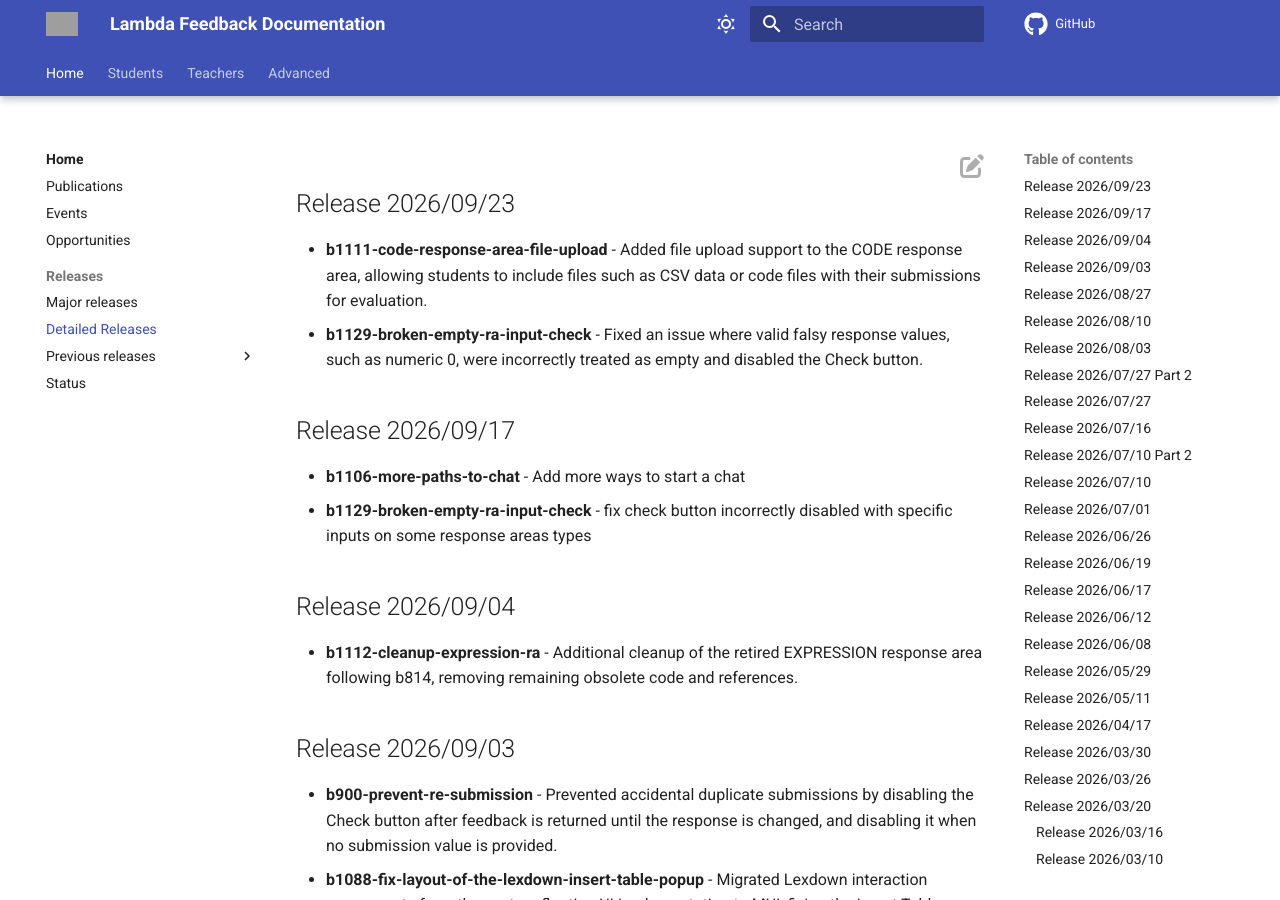
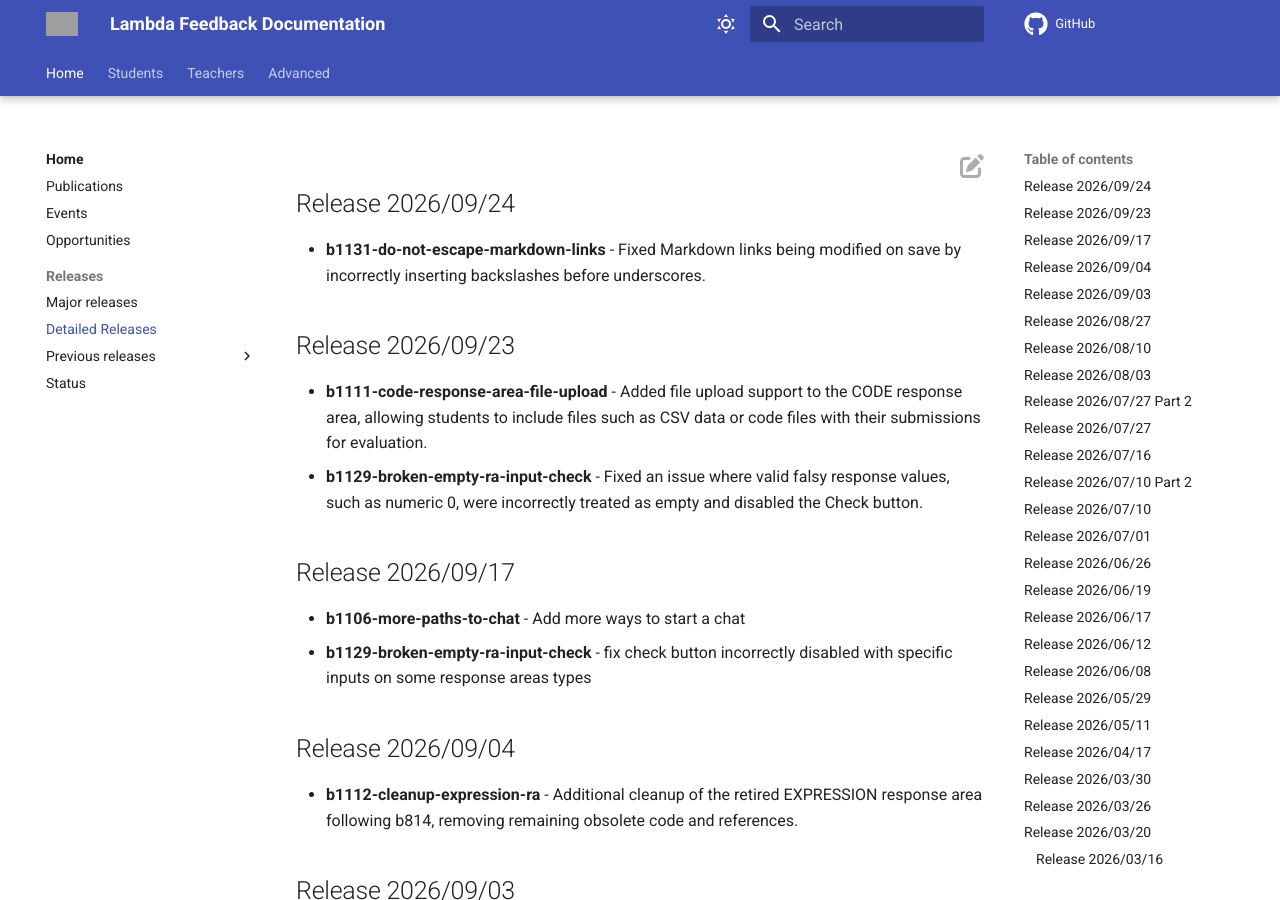
Before and after one commit to lambda-feedback/user-documentation, an MkDocs documentation site: the page built from docs/releases/detailed_releases.md, in a window 1280 px wide and 900 px high. Built offline with MkDocs 1.6.1 and Material for MkDocs 9.7.7, drawn with Linux system fonts in a browser that asks for light colours; comment, search, counter and statistics services are not loaded; grey boxes are pictures that could not be loaded.

Commit message:
Release 2026/09/24 added

```diff
--- a/docs/releases/detailed_releases.md
+++ b/docs/releases/detailed_releases.md
@@ -1,3 +1,6 @@
+## Release 2026/09/24
+- **b1131-do-not-escape-markdown-links** - Fixed Markdown links being modified on save by incorrectly inserting backslashes before underscores.
+
 ## Release 2026/09/23
 - **b1111-code-response-area-file-upload** - Added file upload support to the CODE response area, allowing students to include files such as CSV data or code files with their submissions for evaluation.
 - **b1129-broken-empty-ra-input-check** - Fixed an issue where valid falsy response values, such as numeric 0, were incorrectly treated as empty and disabled the Check button.
```
